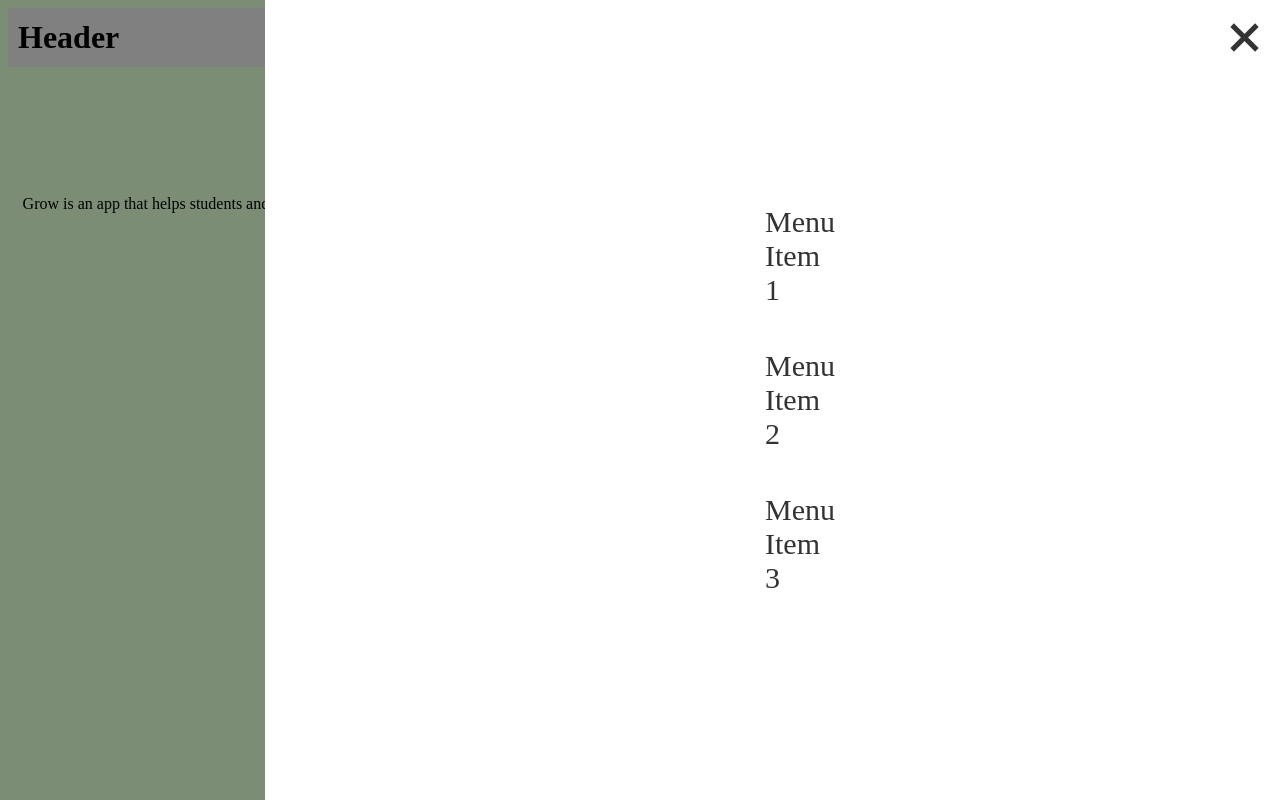
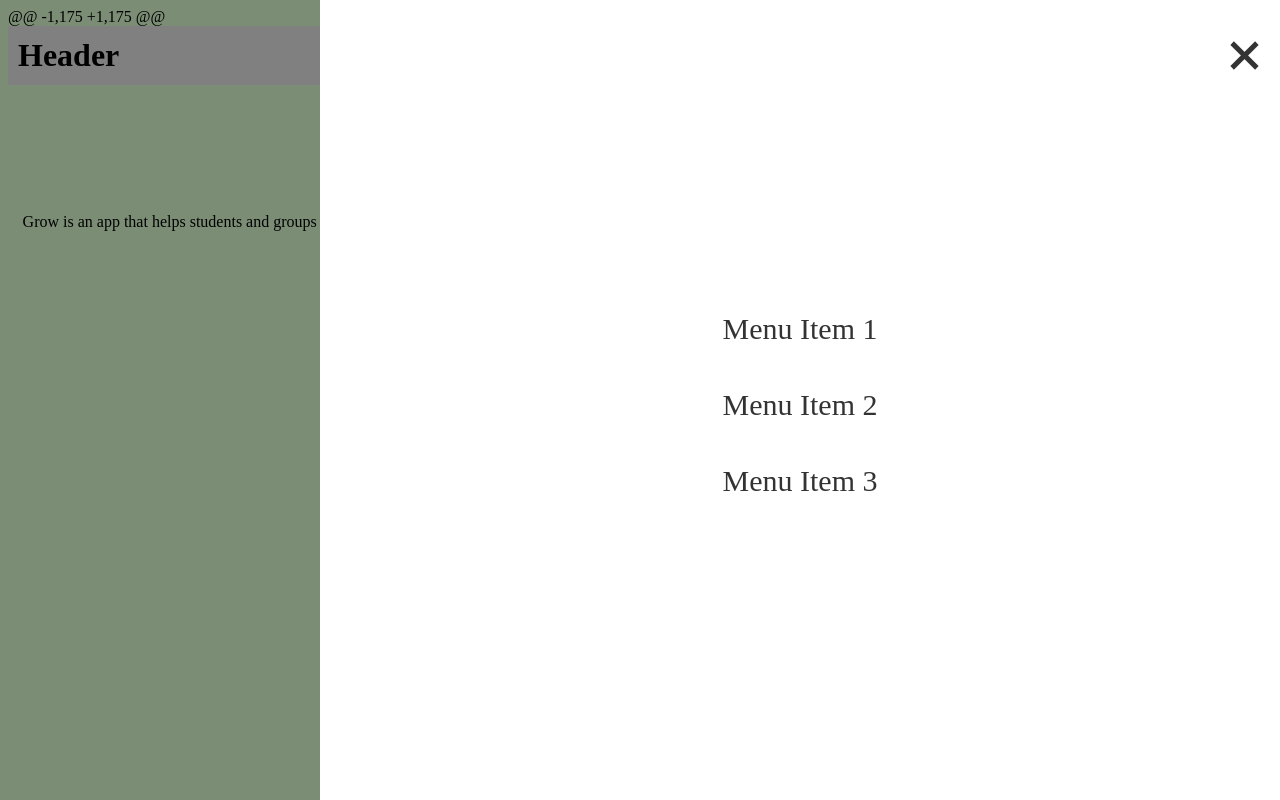
Before and after one commit to Its-Aspen/Doing-it-together, a plain HTML site: page index.html in a window 1280 px wide. Both pictures are taken after a click on the element 1244 px from the left and 37 px from the top of the page. Drawn offline with Linux system fonts and the light colour scheme.

Commit message:
Update index.html

```diff
--- a/index.html
+++ b/index.html
@@ -1,3 +1,4 @@
+@@ -1,175 +1,175 @@
 <!DOCTYPE html>
 <html>
   <head>
@@ -87,13 +88,13 @@
 
         .menu-content {
             background-color: white;
-            padding: 500px;
+            padding: 20px;
             border-radius: 5px;
             position: relative;
             display: flex;
             flex-direction: column;
-            align-items: center;
-            margin-top: 10px;
+            align-items: left;
+            margin-top: 20px;
         }
 
         .overlay-menu.show {
@@ -105,6 +106,7 @@
             margin-bottom: 10px;
             text-decoration: none;
             color: #333;
+            font-size: 35px;
             font-size: 30px;
         }
     </style>
```
Lines whose indentation alone changed are shown as unchanged.
